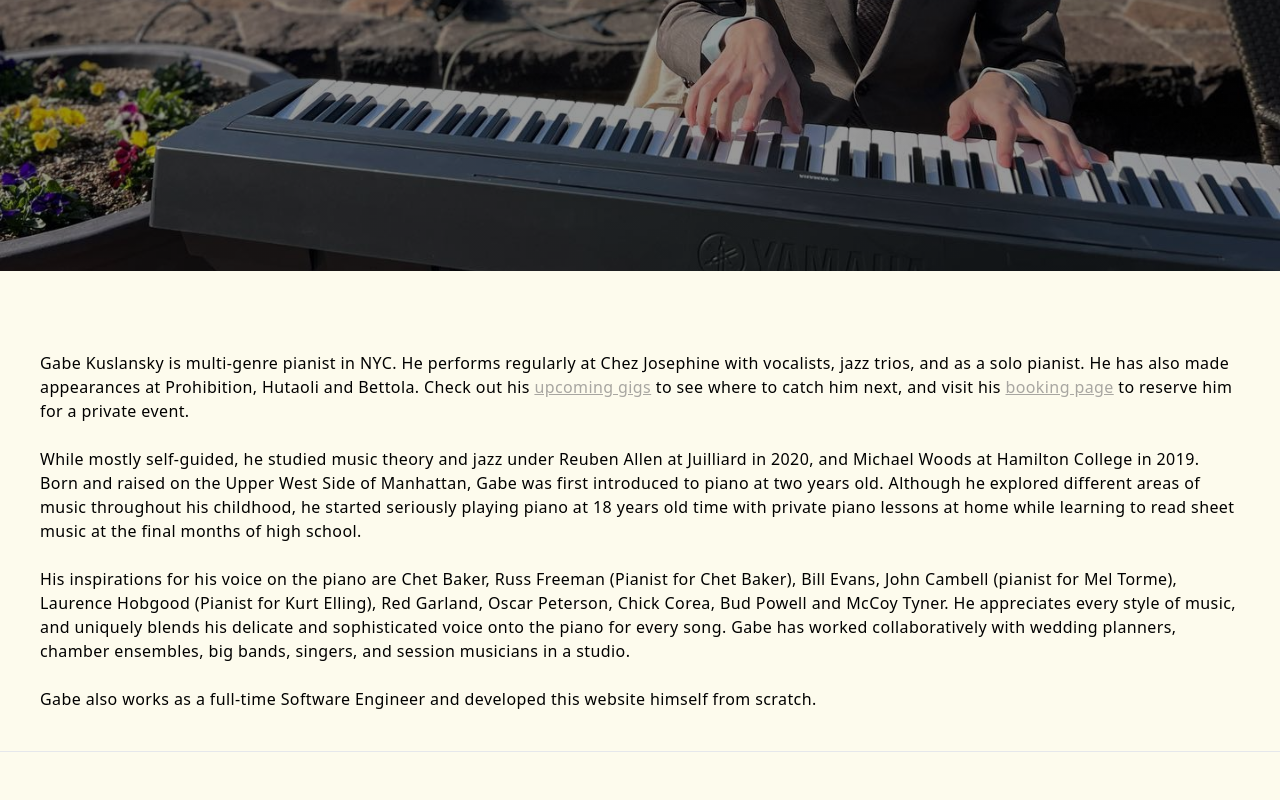
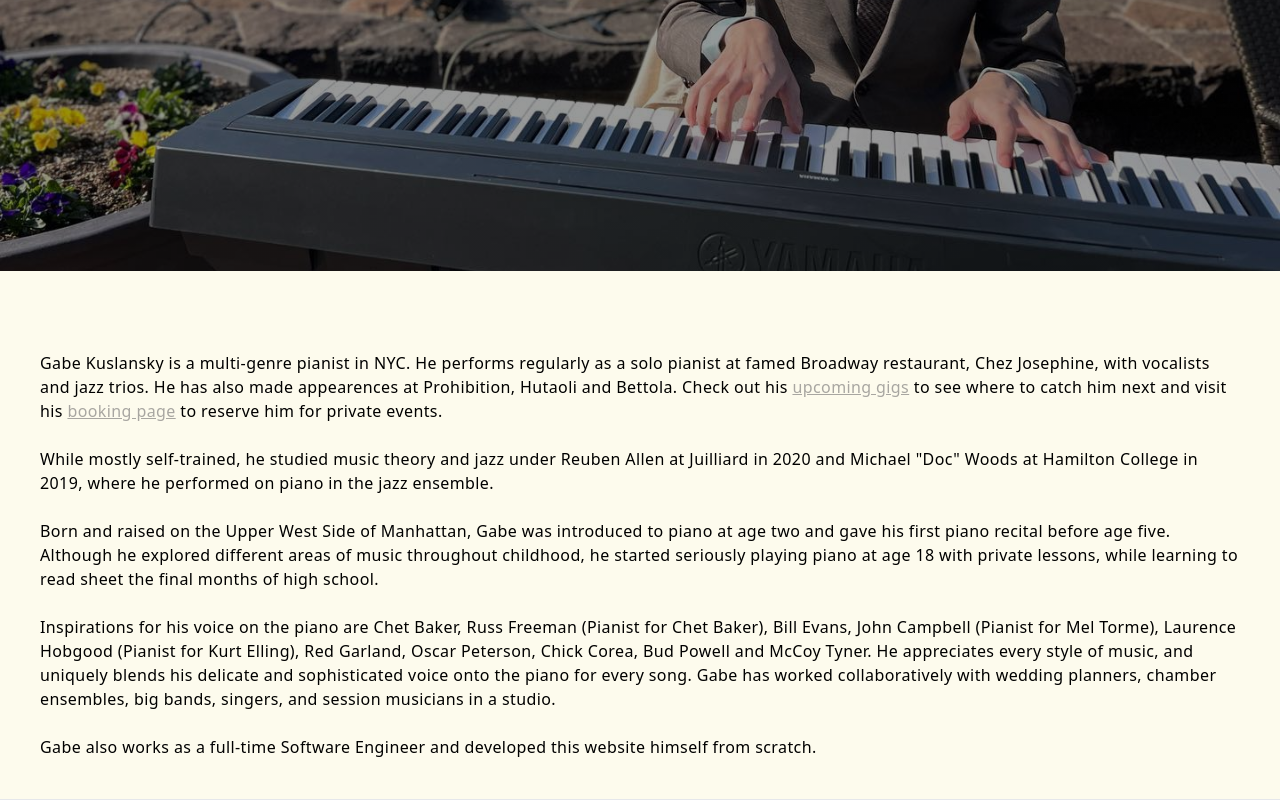
Before and after one commit to GabeKuslansky/responsive-portfolio, a Next.js app: page / in a window 1280 px wide. Shown: the part 553-1353 px from the top of the page. Before the commit the page ends 1305 px from the top, so only its background shows below. Built offline with nearby package versions, Linux system fonts and the light colour scheme.

Commit message:
Improve conciseness of Bio

```diff
--- a/components/Bio.tsx
+++ b/components/Bio.tsx
@@ -4,33 +4,33 @@ const Bio = () => (
   <div className="w-screen">
     <div className="90% text-md m-auto pt-[5rem] break-words tracking-wide p-10">
       <p>
-        Gabe Kuslansky is multi-genre pianist in NYC. He performs regularly at Chez Josephine with vocalists, jazz
-        trios, and as a solo pianist. He has also made appearances at Prohibition, Hutaoli and Bettola. Check out his{" "}
-        <StyledLink href="/gigs">upcoming gigs</StyledLink> to see where to catch him next, and visit his{" "}
-        <StyledLink href="/booking">booking page</StyledLink> to reserve him for a private event.
+        Gabe Kuslansky is a multi-genre pianist in NYC. He performs regularly as a solo pianist at famed Broadway
+        restaurant, Chez Josephine, with vocalists and jazz trios. He has also made appearences at Prohibition, Hutaoli
+        and Bettola. Check out his <StyledLink href="/gigs">upcoming gigs</StyledLink> to see where to catch him next
+        and visit his <StyledLink href="/booking">booking page</StyledLink> to reserve him for private events.
       </p>
       <br />
       <p>
-        While mostly self-guided, he studied music theory and jazz under Reuben Allen at Juilliard in 2020, and Michael
-        Woods at Hamilton College in 2019. Born and raised on the Upper West Side of Manhattan, Gabe was first
-        introduced to piano at two years old. Although he explored different areas of music throughout his childhood, he
-        started seriously playing piano at 18 years old time with private piano lessons at home while learning to read
-        sheet music at the final months of high school.
+        While mostly self-trained, he studied music theory and jazz under Reuben Allen at Juilliard in 2020 and Michael
+        "Doc" Woods at Hamilton College in 2019, where he performed on piano in the jazz ensemble.
       </p>
       <br />
       <p>
-        {" "}
-        His inspirations for his voice on the piano are Chet Baker, Russ Freeman (Pianist for Chet Baker), Bill Evans,
-        John Cambell (pianist for Mel Torme), Laurence Hobgood (Pianist for Kurt Elling), Red Garland, Oscar Peterson,
-        Chick Corea, Bud Powell and McCoy Tyner. He appreciates every style of music, and uniquely blends his delicate
-        and sophisticated voice onto the piano for every song. Gabe has worked collaboratively with wedding planners,
+        Born and raised on the Upper West Side of Manhattan, Gabe was introduced to piano at age two and gave his first
+        piano recital before age five. Although he explored different areas of music throughout childhood, he started
+        seriously playing piano at age 18 with private lessons, while learning to read sheet the final months of high
+        school.
+      </p>
+      <br />
+      <p>
+        Inspirations for his voice on the piano are Chet Baker, Russ Freeman (Pianist for Chet Baker), Bill Evans, John
+        Campbell (Pianist for Mel Torme), Laurence Hobgood (Pianist for Kurt Elling), Red Garland, Oscar Peterson, Chick
+        Corea, Bud Powell and McCoy Tyner. He appreciates every style of music, and uniquely blends his delicate and
+        sophisticated voice onto the piano for every song. Gabe has worked collaboratively with wedding planners,
         chamber ensembles, big bands, singers, and session musicians in a studio.
       </p>
       <br />
-      <p>
-        Gabe also works as a full-time Software Engineer and developed this website himself
-        from scratch.
-      </p>
+      <p>Gabe also works as a full-time Software Engineer and developed this website himself from scratch.</p>
     </div>
   </div>
 );
```
